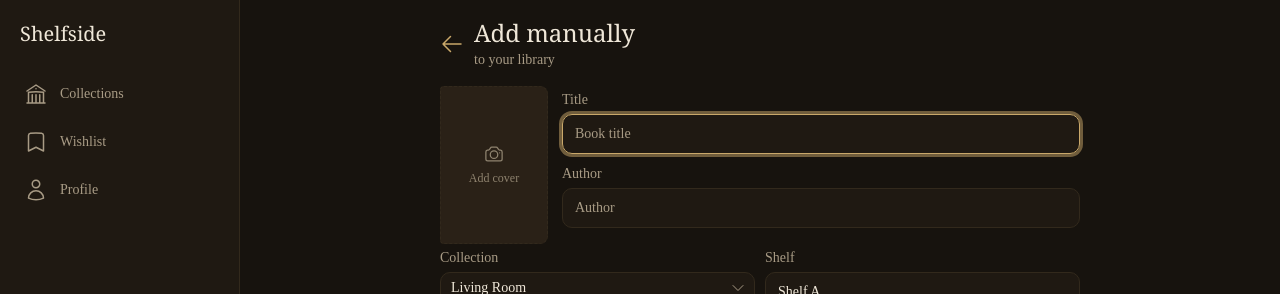
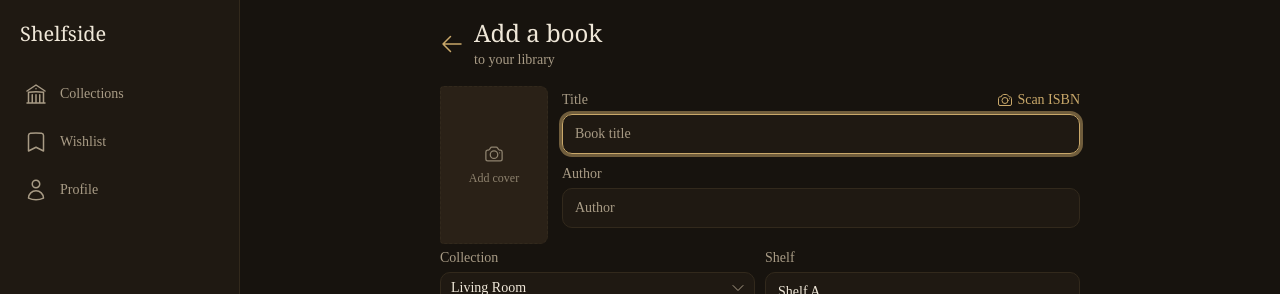
Before and after one commit to jo-ixd/shelfside, a Next.js app: page /add in a window 1280 px wide. Shown: the top 294 px of the page. Built offline with nearby package versions, Linux system fonts and the light colour scheme.

Commit message:
feat: scan ISBN from inside the add book form

```diff
--- a/src/components/add-view.tsx
+++ b/src/components/add-view.tsx
@@ -47,7 +47,6 @@ export function AddView() {
   const { state, update } = useLibrary();
 
   const ctx = params.get("ctx") === "wishlist" ? "wishlist" : "library";
-  const mode = params.get("mode") === "scan" || params.get("mode") === "link" ? (params.get("mode") as "scan" | "link") : "manual";
   const wish = ctx === "wishlist";
 
   const [title, setTitle] = useState("");
@@ -57,7 +56,7 @@ export function AddView() {
   const [colValue, setColValue] = useState<string>("");
   const [coverData, setCoverData] = useState<string | null>(null);
   const [matched, setMatched] = useState<string | null>(null);
-  const [cam, setCam] = useState(mode === "scan");
+  const [camMode, setCamMode] = useState<null | "scan" | "ai">(null);
   const [chooser, setChooser] = useState(false);
   const [fetching, setFetching] = useState(false);
   const [url, setUrl] = useState("");
@@ -149,7 +148,7 @@ export function AddView() {
   return (
     <main>
       <PageHeader
-        title={mode === "scan" ? "Scan ISBN" : mode === "link" ? "Add from link" : "Add manually"}
+        title="Add a book"
         sub={wish ? "to your wishlist" : "to your library"}
         back={back}
       />
@@ -186,7 +185,7 @@ export function AddView() {
             )}
           </button>
           <div className="min-w-0 flex-1 pt-1">
-            {mode === "link" ? (
+            {wish ? (
               <div className="mb-2">
                 <Label className="text-sm text-muted-foreground">
                   Product page link
@@ -205,12 +204,25 @@ export function AddView() {
                 </div>
               </div>
             ) : null}
+            <div className="flex items-center justify-between">
               <Label
                 htmlFor="f-title"
                 className="text-sm text-muted-foreground"
               >
                 Title
               </Label>
+              <button
+                type="button"
+                onClick={() => {
+                  buzz(10);
+                  setCamMode("scan");
+                }}
+                className="flex items-center gap-1 text-sm text-primary"
+              >
+                <CameraIcon className="size-4" />
+                Scan ISBN
+              </button>
+            </div>
             <Input
               id="f-title"
               value={title}
@@ -324,7 +336,7 @@ export function AddView() {
               type="button"
               onClick={() => {
                 setChooser(false);
-                setTimeout(() => setCam(true), 60);
+                setTimeout(() => setCamMode("ai"), 60);
               }}
               className="flex w-full items-center gap-3 rounded-xl border border-border bg-secondary px-3.5 py-3.5 text-left text-sm"
             >
@@ -340,17 +352,17 @@ export function AddView() {
         </DrawerContent>
       </Drawer>
 
-      {cam ? (
+      {camMode ? (
         <CameraOverlay
           open
-          mode={mode === "scan" ? "scan" : "ai"}
-          onCancel={() => setCam(false)}
+          mode={camMode}
+          onCancel={() => setCamMode(null)}
           onScan={() => {
-            setCam(false);
+            setCamMode(null);
             prefill(nextMatch(), "ISBN matched — details fetched from lookup");
           }}
           onShot={() => {
-            setCam(false);
+            setCamMode(null);
             setCoverData(
               makeCover(title.trim() || "Untitled", author.trim(), genre)
             );
```
Lines whose indentation alone changed are shown as unchanged.
